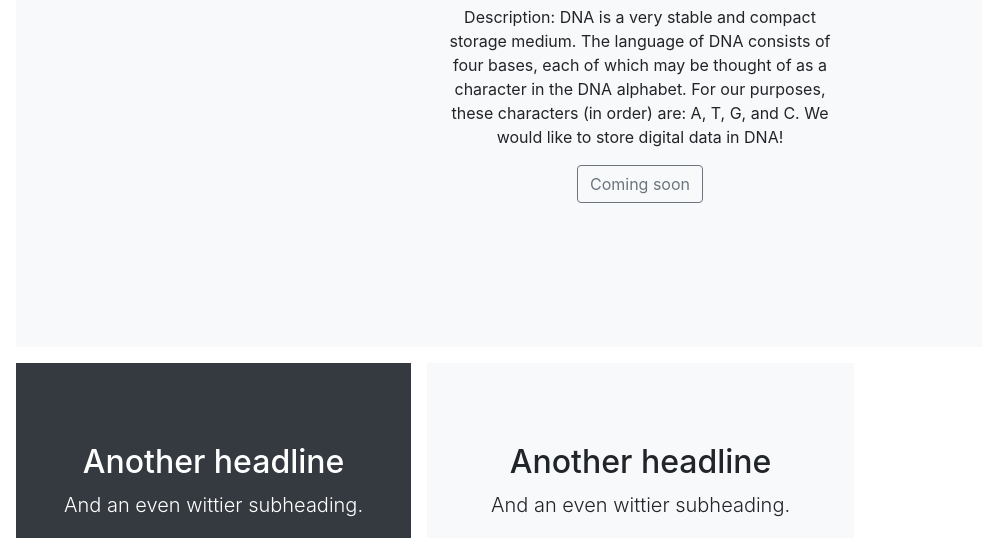
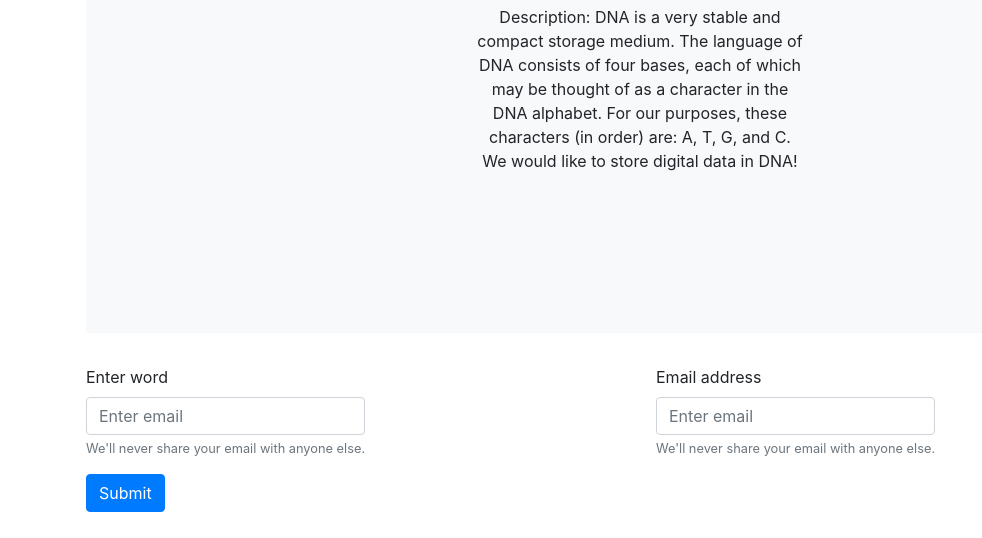
Before and after one commit to VelazquezLuis/HackDayOctober, a website: page index.html in a window 1280 px wide. Shown: the part 262-800 px from the top of the page, without its empty margins (0-982 px from the left). Drawn offline with nearby package versions, Linux system fonts and the light colour scheme.

Commit message:
made two text inputs

```diff
--- a/index.html
+++ b/index.html
@@ -14,38 +14,49 @@
 </head>
 
 <body>
-
-
+  <div class="container">
+    <div class="row">
       <div class="position-relative overflow-hidden p-3 p-md-5 m-md-3 text-center bg-light">
         <div class="col-md-5 p-lg-5 mx-auto my-5">
           <h1 class="display-4 font-weight-normal">DNA Strings</h1>
           <h2 class="lead font-weight-normal">Challenge:</h2>
-      <p>Description: DNA is a very stable and compact storage medium. The language of DNA consists of four bases, each
+          <p>Description: DNA is a very stable and compact storage medium. The language of DNA consists of four bases,
+            each
             of which may be thought of as a character in the DNA alphabet. For our purposes, these characters (in order)
             are: A, T, G, and C. We would like to store digital data in DNA!</p>
-      <a class="btn btn-outline-secondary" href="#">Coming soon</a>
         </div>
         <div class="product-device shadow-sm d-none d-md-block"></div>
         <div class="product-device product-device-2 shadow-sm d-none d-md-block"></div>
       </div>
 
-  <div class="d-md-flex flex-md-equal w-100 my-md-3 pl-md-3">
-    <div class="bg-dark mr-md-3 pt-3 px-3 pt-md-5 px-md-5 text-center text-white overflow-hidden">
-      <div class="my-3 py-3">
-        <h2 class="display-5">Another headline</h2>
-        <p class="lead">And an even wittier subheading.</p>
-      </div>
-      <div class="bg-light shadow-sm mx-auto" style="width: 80%; height: 300px; border-radius: 21px 21px 0 0;"></div>
-    </div>
-    <div class="bg-light mr-md-3 pt-3 px-3 pt-md-5 px-md-5 text-center overflow-hidden">
-      <div class="my-3 p-3">
-        <h2 class="display-5">Another headline</h2>
-        <p class="lead">And an even wittier subheading.</p>
-      </div>
-      <div class="bg-dark shadow-sm mx-auto" style="width: 80%; height: 300px; border-radius: 21px 21px 0 0;"></div>
-    </div>
+    </div><!-- row -->
+    <div class="row">
+      <div class=" col-12 col-md-6 d-md-flex flex-md-equal w-100 my-md-3 pl-md-3">
+        <form>
+          <div class="form-group">
+            <label for="exampleInputEmail1">Enter word</label>
+            <input type="email" class="form-control" id="exampleInputEmail1" aria-describedby="emailHelp"
+              placeholder="Enter email">
+            <small id="emailHelp" class="form-text text-muted">We'll never share your email with anyone else.</small>
           </div>
 
+          <button type="submit" class="btn btn-primary">Submit</button>
+        </form>
+      </div>
+
+      <div class=" col-12 col-md-6 d-md-flex flex-md-equal w-100 my-md-3 pl-md-3">
+        <form>
+          <div class="form-group">
+            <label for="exampleInputEmail1">Email address</label>
+            <input type="email" class="form-control" id="exampleInputEmail1" aria-describedby="emailHelp"
+              placeholder="Enter email">
+            <small id="emailHelp" class="form-text text-muted">We'll never share your email with anyone else.</small>
+          </div>
+
+        </form>
+      </div>
+    </div><!-- row -->
+  </div><!-- container -->
 
   <footer class="container py-5">
     <div class="row">
```
Lines whose indentation alone changed are shown as unchanged.
